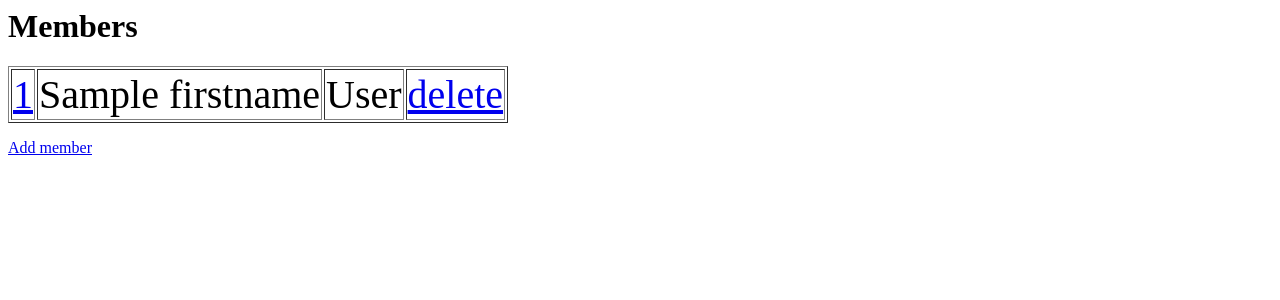
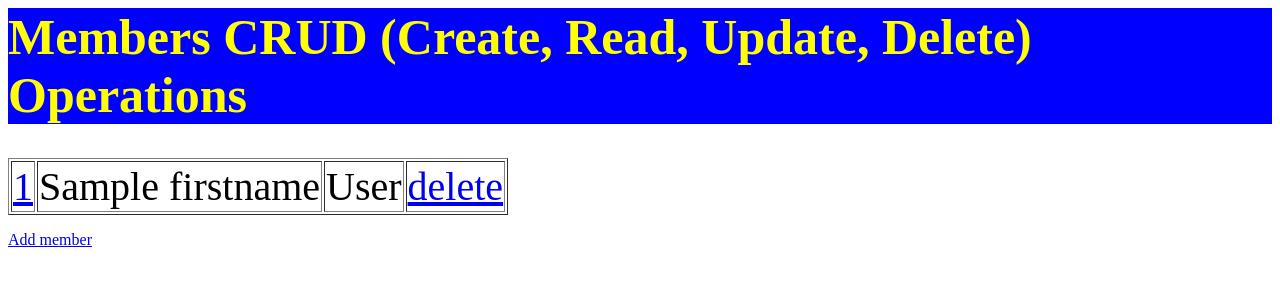
Before and after one commit to thinkphp/django-linktree, a Django app: template linktree/members/templates/members.html in a window 1280 px wide. Shown: the top 300 px of the page. Run offline with Django 3.2, Linux system fonts and the light colour scheme; the template is opened without the code that fills it: most values are stand-ins (such as "Sample title", 1, 10 or a date in 2020).

Commit message:
crud operations members

```diff
--- a/linktree/about/templates/about.html
+++ b/linktree/about/templates/about.html
@@ -1,4 +1,5 @@
-<h1> {{ header }} | {{ header2 }} | {{ header3 }}  </h1>
+<h1 style="font-size: 50px; color: orange; background-color: green"> Basic Algorithms</h1>
+<h2> {{ header }} | {{ header2 }} | {{ header3 }}  </h2>
 
 <ul>
 
--- a/linktree/members/templates/members.html
+++ b/linktree/members/templates/members.html
@@ -1,4 +1,4 @@
-<h1>Members</h1>
+<h1 style="font-size: 50; color: yellow; background-color: blue">Members CRUD (Create, Read, Update, Delete) Operations</h1>
 
 <table border="1" style="font-size: 40px;">
 {% for x in mymembers %}
```
Also changed, not shown: linktree/events/views.py (+20 -5 lines).
